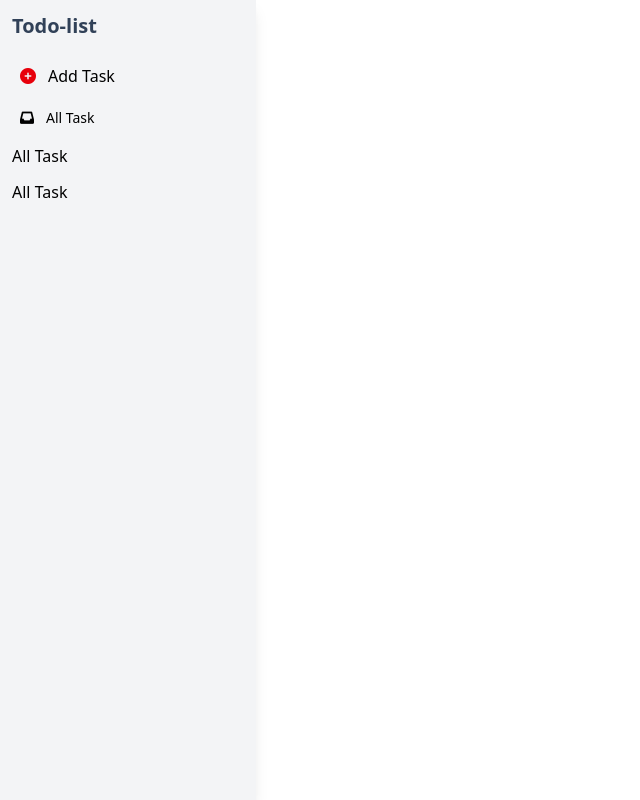
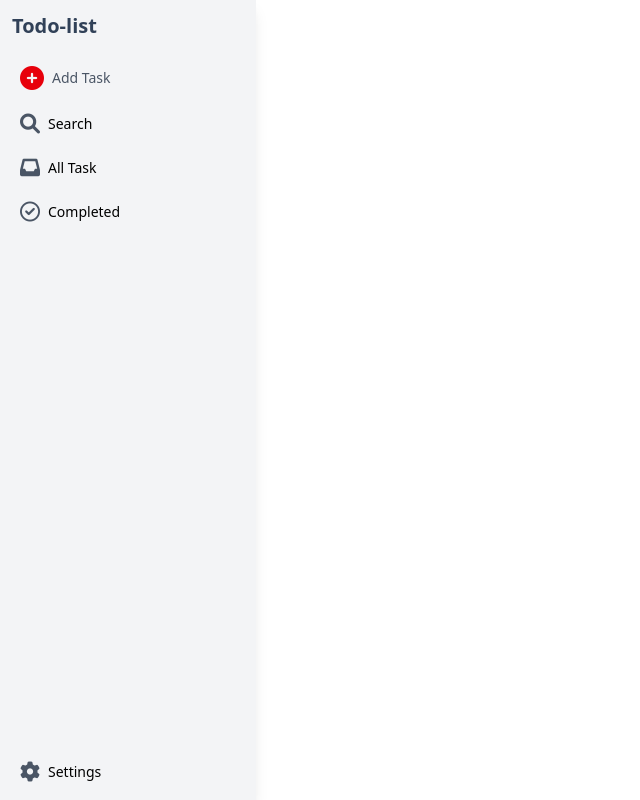
Before and after one commit to Oluwasuyi-Timilehin/Todolist, a website: page src/index.html in a window 1280 px wide. Shown: the whole page, without its empty margins (0-640 px from the left). Drawn offline with Linux system fonts and the light colour scheme.

Commit message:
made chnages

```diff
--- a/src/index.html
+++ b/src/index.html
@@ -21,26 +21,48 @@
   </head>
   <body>
     <!-- side bar -->
-    <aside class="w-64 h-screen p-3 shadow-lg bg-gray-100 md:block">
+    <aside
+      class="w-64 h-screen p-3 shadow-lg bg-gray-100 flex flex-col justify-between"
+    >
+      <div class="md:block">
         <h2 class="text-xl font-bold text-slate-700 mb-5">Todo-list</h2>
-      <nav>
+        <nav class="flex-1">
           <ul class="space-y-3">
-          <li class="flex items-center space-x-3 font-medium hover:bg-red-300 py-1 px-2 rounded-md text-md">
-            <i class="fa-solid fa-circle-plus text-red-600"></i>
-            <a href="block text-gray-600 hover:text-blue-500">Add Task</a>
+            <button
+              class="flex items-center space-x-2 font-medium py-1.5 px-2 rounded-md text-sm"
+            >
+              <i class="fa-solid fa-circle-plus text-red-600 text-2xl"></i>
+              <p class="block text-gray-600">Add Task</p>
+            </button>
+            <li
+              class="flex items-center space-x-2 hover:bg-red-200 py-1.5 px-2 rounded-md text-sm"
+            >
+            <i class="fa-solid fa-magnifying-glass text-gray-600 text-xl"></i>
+              <a href="block">Search</a>
             </li>
-          <li class="flex items-center space-x-3  hover:bg-red-300 py-1 px-2 rounded-md text-sm">
-            <i class="fa-solid fa-inbox"></i>
-            <a href="block text-gray-600 hover:text-blue-500">All Task</a>
+            <li
+              class="flex items-center space-x-2 hover:bg-red-200 py-1.5 px-2 rounded-md text-sm"
+            >
+              <i class="fa-solid fa-inbox text-gray-600 text-xl"></i>
+              <a href="block">All Task</a>
             </li>
-          <li>
-            <a href="block text-gray-600 hover:text-blue-500">All Task</a>
-          </li>
-          <li>
-            <a href="block text-gray-600 hover:text-blue-500">All Task</a>
+            <li
+              class="flex items-center space-x-2 hover:bg-red-200 py-1.5 px-2 rounded-md text-sm"
+            >
+              <i class="fa-regular fa-circle-check text-gray-600 text-xl"></i>
+              <a href="block">Completed</a>
             </li>
           </ul>
         </nav>
+      </div>
+
+      <!-- Settings Button pushed to the bottom -->
+      <button
+        class="py-1.5 px-2 rounded-md text-sm flex items-center space-x-2 mt-auto hover:bg-red-200"
+      >
+        <i class="fa-solid fa-gear text-gray-600 text-xl"></i>
+        <p class="block">Settings</p>
+      </button>
     </aside>
   </body>
   <!-- <body class="m-0 p-0 flex justify-center items-center h-screen">
```
Also changed, not shown: src/output.css. Lines whose indentation alone changed are shown as unchanged.
